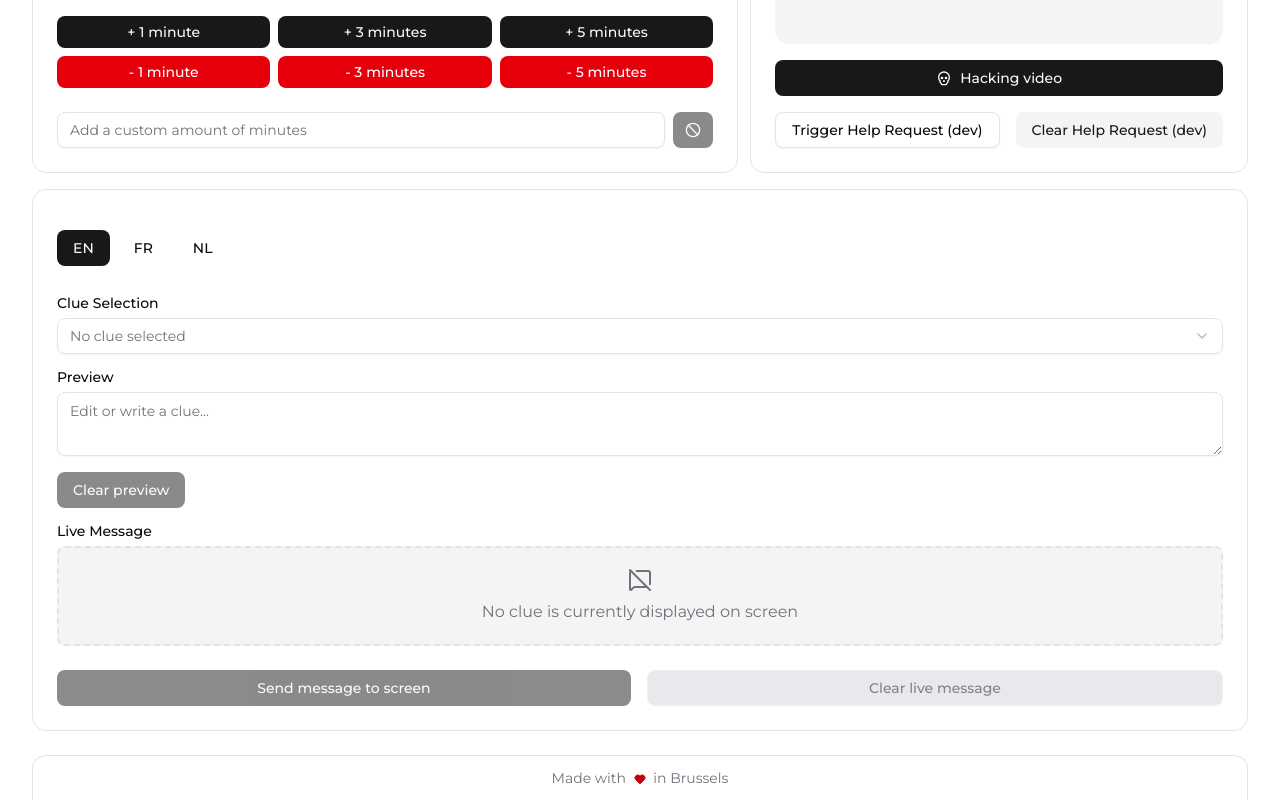
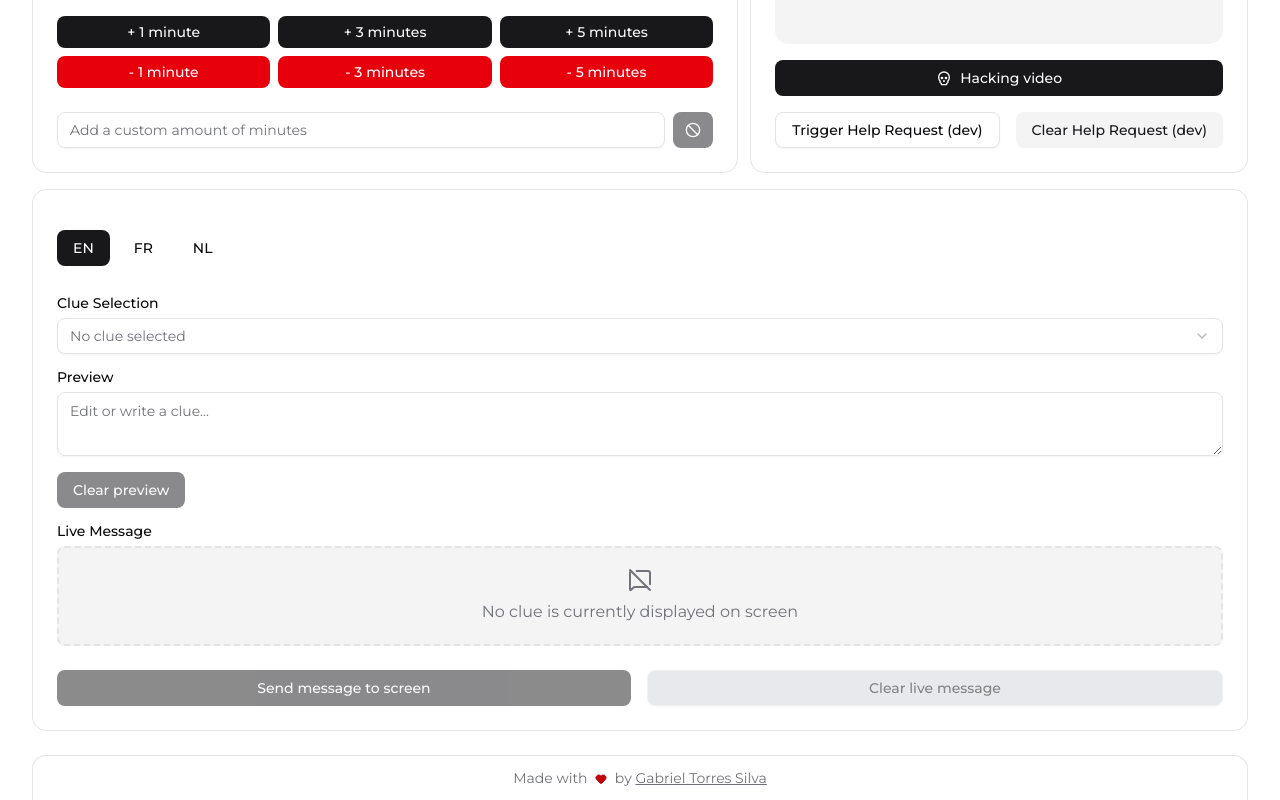
Before and after one commit to gabtsilva/escape_rush, a Next.js app: page / in a window 1280 px wide. Shown: the part 291-1091 px from the top of the page. Built offline with nearby package versions, Linux system fonts and the light colour scheme.

Commit message:
credit :)

```diff
--- a/app/layout.tsx
+++ b/app/layout.tsx
@@ -44,7 +44,7 @@ export default function RootLayout({
               <main className="flex-1">{children}</main>
             </StateProvider>
             <footer className="mt-2 text-center bg-card text-sm text-muted-foreground py-3 border-t border-x rounded-t-xl">
-              Made with <Heart className="inline w-3 h-3 mx-1 text-red-700" fill="currentColor" /> in Brussels
+              Made with <Heart className="inline w-3 h-3 mx-1 text-red-700" fill="currentColor" /> by <Link className="underline" href="https://www.linkedin.com/in/gabriel-tsilva/" target="blank">Gabriel Torres Silva</Link>
             </footer>
           </div>
         </ThemeProvider>
```
